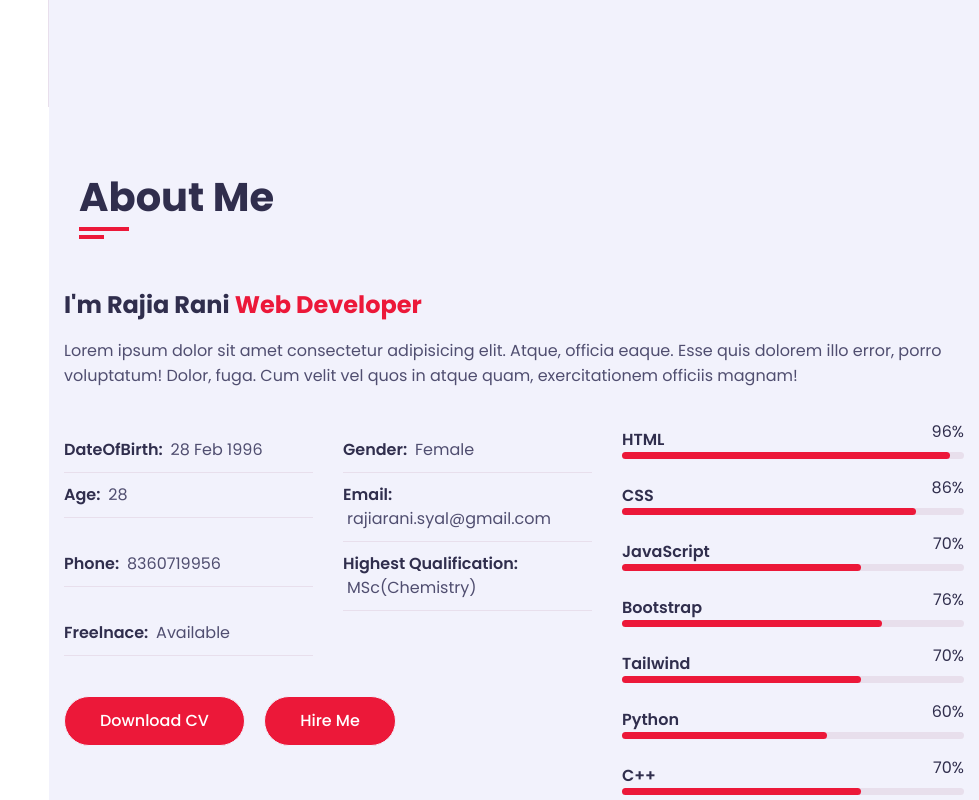
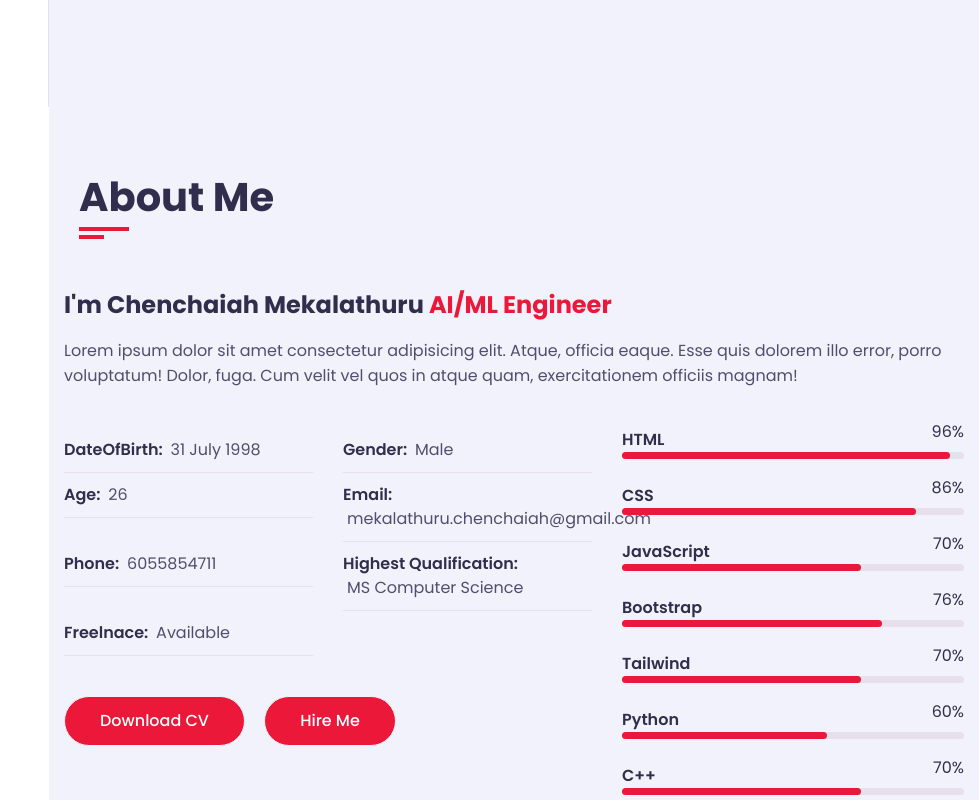
Before and after one commit to iamchenchu/Portfolio, a plain HTML site: page index.html in a window 1280 px wide. Shown: the part 693-1493 px from the top of the page, without its empty margins (301-1280 px from the left). Drawn offline with nearby package versions, Linux system fonts and the light colour scheme.

Commit message:
updated the portfolio

```diff
--- a/index.html
+++ b/index.html
@@ -56,7 +56,7 @@
                         <div class="home-info">
                             <h3 class="hello">Hello , my name is <span class="name"> Chenchaiah Mekalathuru</span></h3>
                             <h3 class="my-profession">I'm a <span class="typing">Data Scientist </span></h3>
-                            <p>Machine Learning	(Deep	Learning, Natural	Language	Processing,	Large	Language	Models,	Generative	AI,	Transformers),	ArtiBicial	Intelligence,
+                            <p>Machine Learning	(Deep	Learning, Natural	Language	Processing,	Large	Language	Models,	Generative	AI,	Transformers),	Artificial	Intelligence,
                                 Data Science, Data Processing.</p>
                             <a href="#contact" class="btn hire-me">Hire me</a>
                         </div>
@@ -80,7 +80,7 @@
                         <div class="about-content">
                             <div class="row">
                                 <div class="about-text padd-15">
-                                    <h3>I'm Rajia Rani <span>Web Developer</span></h3>
+                                    <h3>I'm Chenchaiah Mekalathuru <span>AI/ML Engineer</span></h3>
                                     <p>Lorem ipsum dolor sit amet consectetur adipisicing elit. Atque, officia eaque.
                                         Esse quis dolorem illo error, porro voluptatum! Dolor,
                                         fuga. Cum velit vel quos in atque quam, exercitationem officiis magnam!</p>
@@ -90,22 +90,22 @@
                                 <div class="personal-info padd-15">
                                     <div class="row">
                                         <div class="info-item padd-15">
-                                            <p>DateOfBirth: <span>28 Feb 1996</span></p>
+                                            <p>DateOfBirth: <span>31 July 1998</span></p>
                                         </div>
                                         <div class="info-item padd-15">
-                                            <p>Gender: <span>Female</span></p>
+                                            <p>Gender: <span>Male</span></p>
                                         </div>
                                         <div class="info-item padd-15">
-                                            <p>Age: <span>28 </span></p>
+                                            <p>Age: <span>26 </span></p>
                                         </div>
                                         <div class="info-item padd-15">
-                                            <p>Email: <span>rajiarani.syal@gmail.com</span></p>
+                                            <p>Email: <span>mekalathuru.chenchaiah@gmail.com</span></p>
                                         </div>
                                         <div class="info-item padd-15">
-                                            <p>Phone: <span>8360719956</span></p>
+                                            <p>Phone: <span>6055854711</span></p>
                                         </div>
                                         <div class="info-item padd-15">
-                                            <p>Highest Qualification: <span>MSc(Chemistry)</span></p>
+                                            <p>Highest Qualification: <span>MS Computer Science</span></p>
                                         </div>
                                         <div class="info-item padd-15">
                                             <p>Freelnace: <span>Available</span></p>
```
